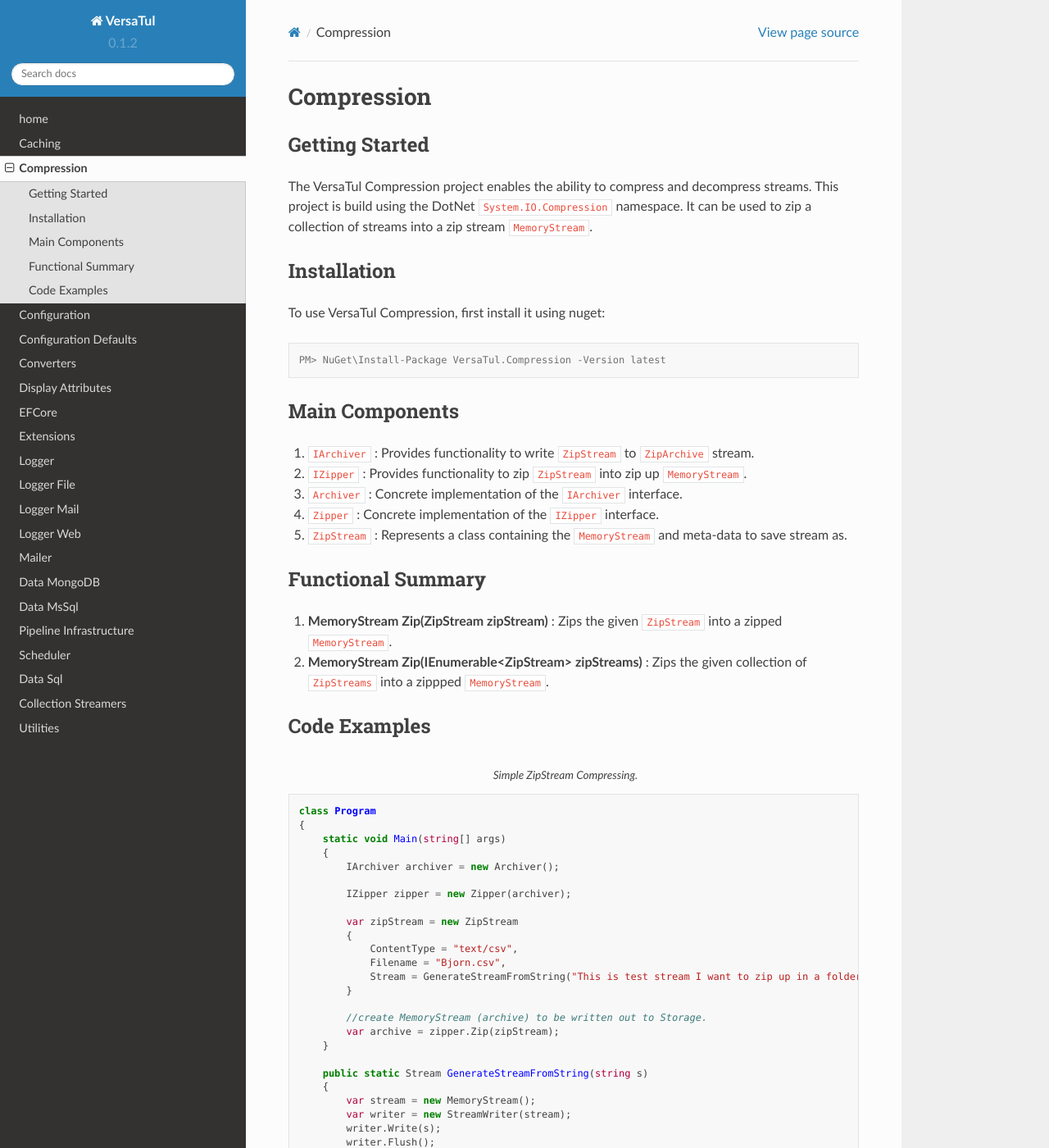
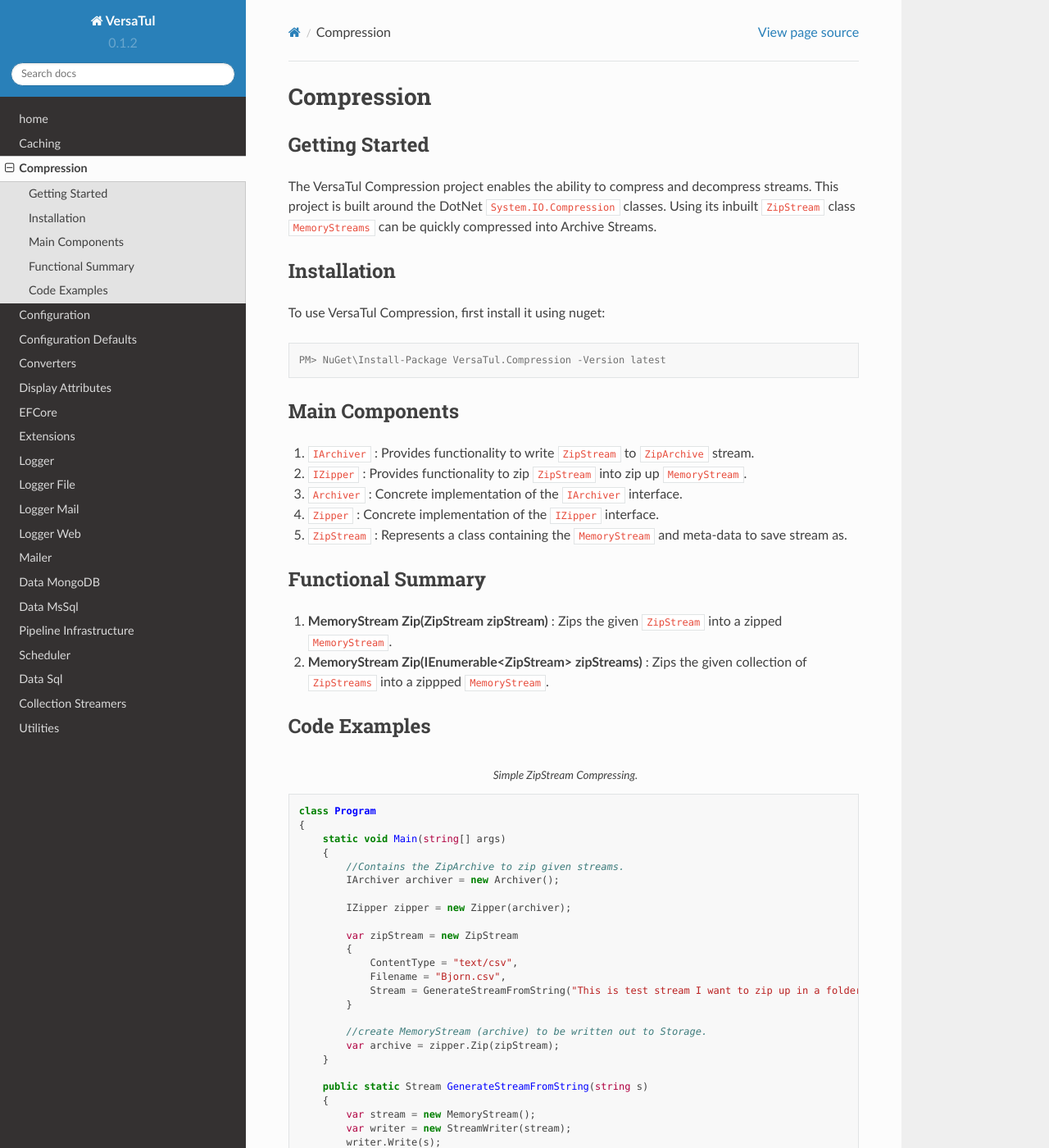
Before and after one commit to BjornWilliams/DocsVersaTul, a Sphinx documentation site: the page built from docs/source/compression.rst, in a window 1280 px wide and 1400 px high. Shown: the whole window at 82% size. Built offline with Sphinx 7.4.7 and the Read the Docs theme 2.0.0, drawn with Linux system fonts in a browser that asks for light colours.

Commit message:
Update compression.rst

```diff
--- a/docs/source/compression.rst
+++ b/docs/source/compression.rst
@@ -4,8 +4,8 @@
 Getting Started
 ----------------
 The VersaTul Compression project enables the ability to compress and decompress streams.
-This project is build using the DotNet ``System.IO.Compression`` namespace.
-It can be used to zip a collection of streams into a zip stream ``MemoryStream``.
+This project is built around the DotNet ``System.IO.Compression`` classes.
+Using its inbuilt ``ZipStream`` class ``MemoryStreams`` can be quickly compressed into Archive Streams.
 
 Installation
 ------------
@@ -41,6 +41,7 @@
     {
         static void Main(string[] args)
         {
+            //Contains the ZipArchive to zip given streams.
             IArchiver archiver = new Archiver();
 
             IZipper zipper = new Zipper(archiver);
```
